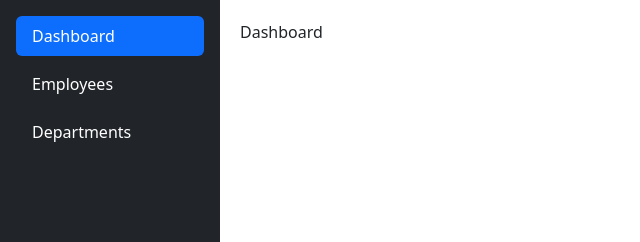
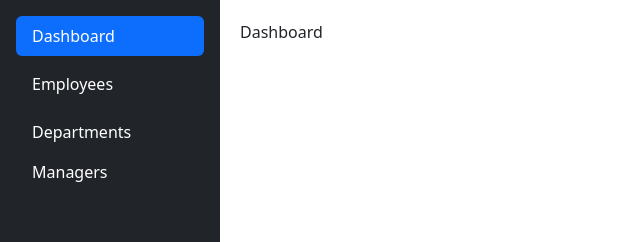
Before and after one commit to emirtz94/employees-management-system, a React app in the folder packages/ems-fe/: page / in a window 1280 px wide. Shown: the top 242 px of the page, without its empty margins (0-640 px from the left). Built offline with nearby package versions, Linux system fonts and the light colour scheme; what ems-sdk would draw is missing.

Commit message:
setup managers section

```diff
--- /dev/null
+++ b/packages/ems-fe/src/components/Managers/ManagersList/index.tsx
@@ -0,0 +1,6 @@
+
+export const ManagersList = () => {
+    return (
+        <>List</>
+    )
+}
--- a/packages/ems-fe/src/components/SideNavbar/index.tsx
+++ b/packages/ems-fe/src/components/SideNavbar/index.tsx
@@ -35,6 +35,16 @@ export const SideNavbar = () => {
             Departments
           </NavLink>
         </li>
+        <li className="nav-item">
+          <NavLink
+            to="/managers"
+            className={({ isActive }) =>
+              `nav-link ${isActive ? "active text-white" : "text-white"}`
+            }
+          >
+            Managers
+          </NavLink>
+        </li>
       </ul>
     </nav>
   );
--- a/packages/ems-fe/src/index.tsx
+++ b/packages/ems-fe/src/index.tsx
@@ -13,6 +13,7 @@ import { DepartmentsList } from "./components/Departments/DepartmentsList";
 import { Dashboard } from "./components/Dashboard";
 import { DepartmentsCreate } from "./components/Departments/DepartmentsCreate";
 import { DepartmentsDetail } from "./components/Departments/DepartmentsDetail";
+import { ManagersList } from "./components/Managers/ManagersList";
 
 const router = createBrowserRouter([
     {
@@ -26,6 +27,8 @@ const router = createBrowserRouter([
             { path: "departments", Component: DepartmentsList },
             { path: "departments/create", Component: DepartmentsCreate },
             { path: "departments/:id", Component: DepartmentsDetail },
+            { path: "managers", Component: ManagersList },
+
         ],
     },
 ]);
```
